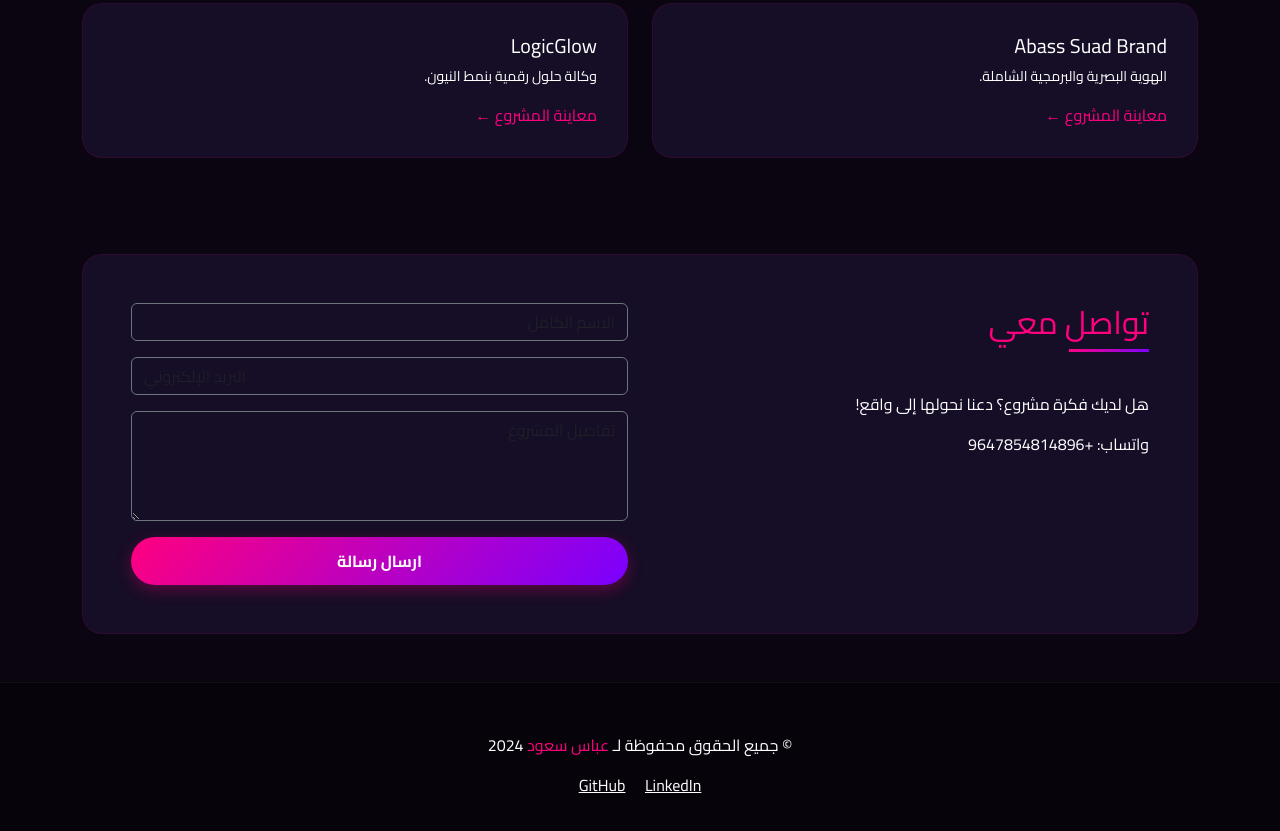
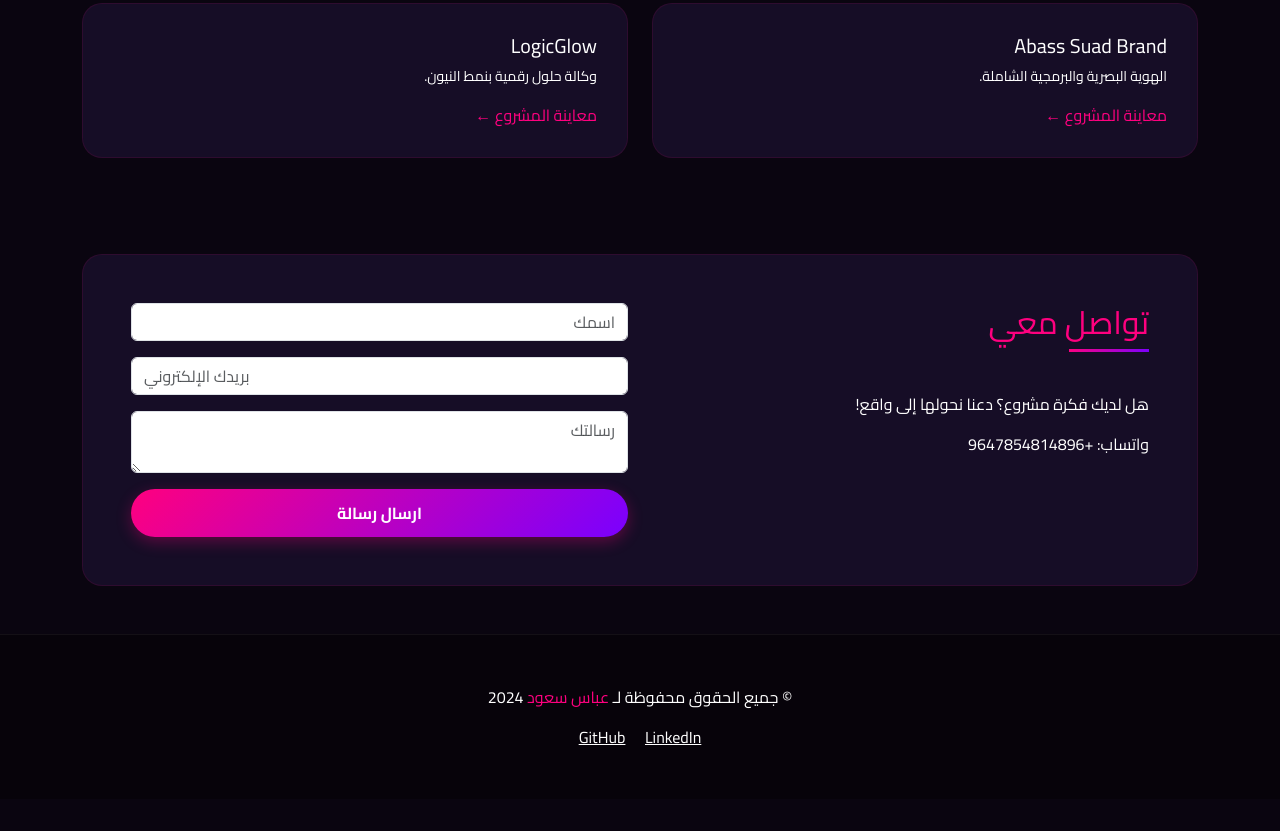
Before and after one commit to abass-suad/abass-saud-protfolio, a plain HTML site: page index.html in a window 1280 px wide. Shown: the part 1691-2522 px from the top of the page. After the commit the page ends 2490 px from the top, so only its background shows below. Drawn offline with nearby package versions, Linux system fonts and the light colour scheme.

Commit message:
Update index.html

```diff
--- a/index.html
+++ b/index.html
@@ -246,11 +246,14 @@
                     </div>
                     <div class="col-md-6">
 <form action="https://api.web3forms.com/submit" method="POST">
-    <input type="hidden" name="access_key" value="e4301c46-19d5-4b69-afaa-a88b8951c7f1">                            <input type="text" class="form-control mb-3 bg-transparent text-white border-secondary" placeholder="الاسم الكامل">
-                            <input type="email" class="form-control mb-3 bg-transparent text-white border-secondary" placeholder="البريد الإلكتروني">
-                            <textarea class="form-control mb-3 bg-transparent text-white border-secondary" rows="4" placeholder="تفاصيل المشروع"></textarea>
-                            <button type="submit" class="btn btn-neon w-100"> ارسال رسالة  </button>
-                        </form>
+    <input type="hidden" name="access_key" value="e4301c46-19d5-4b69-afaa-a88b8951c7f1">
+
+    <input type="text" name="name" class="form-control mb-3" placeholder="اسمك" required>
+    <input type="email" name="email" class="form-control mb-3" placeholder="بريدك الإلكتروني" required>
+    <textarea name="message" class="form-control mb-3" placeholder="رسالتك" required></textarea>
+
+    <button type="submit" class="btn btn-neon w-100">ارسال رسالة</button>
+</form>
                     </div>
                 </div>
             </div>
```
